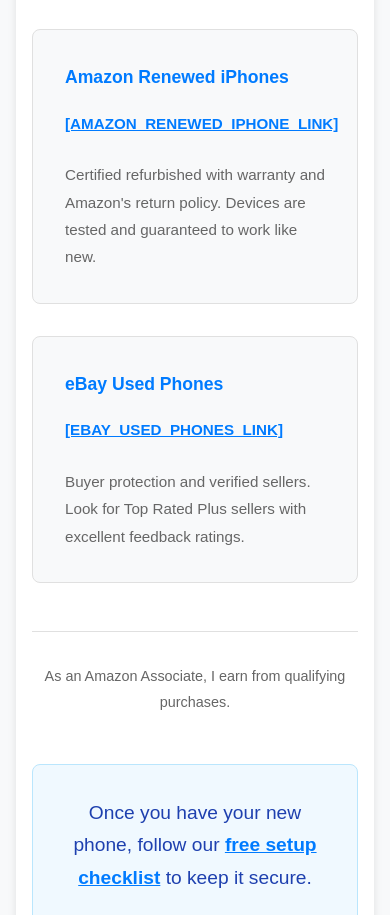
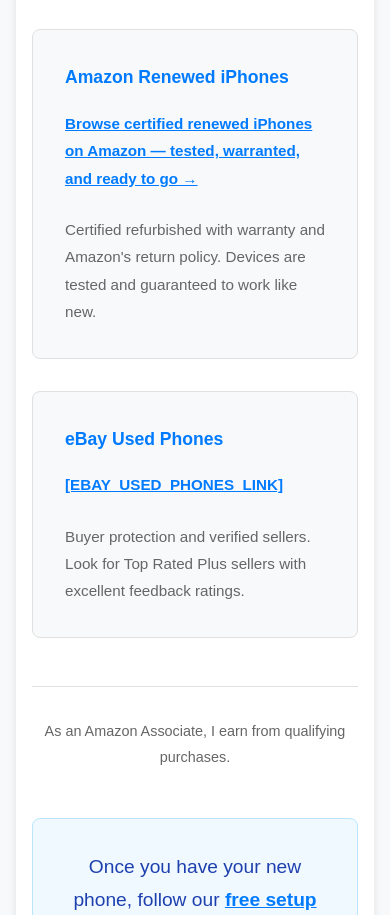
Before and after one commit to JJAllanLLC/LostPhones, a website: page replacement-phone-guide.html in a window 390 px wide. Shown: the part 2934-3849 px from the top of the page. Drawn offline with Linux system fonts and the light colour scheme.

Commit message:
replacement phone guide amazon link

```diff
--- a/replacement-phone-guide.html
+++ b/replacement-phone-guide.html
@@ -131,7 +131,7 @@
 
         <div style="background: #f8f9fa; padding: 2rem; border-radius: 8px; margin: 2rem 0; border: 1px solid #e0e0e0;">
           <h3 style="margin-top: 0; color: #007bff;">Amazon Renewed iPhones</h3>
-          <p><a href="[AMAZON_RENEWED_IPHONE_LINK]" target="_blank" rel="nofollow" style="color: #007bff; font-weight: 600;">[AMAZON_RENEWED_IPHONE_LINK]</a></p>
+          <p><a href="https://amzn.to/45yK2EE" target="_blank" rel="noopener noreferrer" style="color: #007bff; font-weight: 600;">Browse certified renewed iPhones on Amazon — tested, warranted, and ready to go →</a></p>
           <p style="color: #666; margin-bottom: 0;">Certified refurbished with warranty and Amazon's return policy. Devices are tested and guaranteed to work like new.</p>
         </div>
 
```
